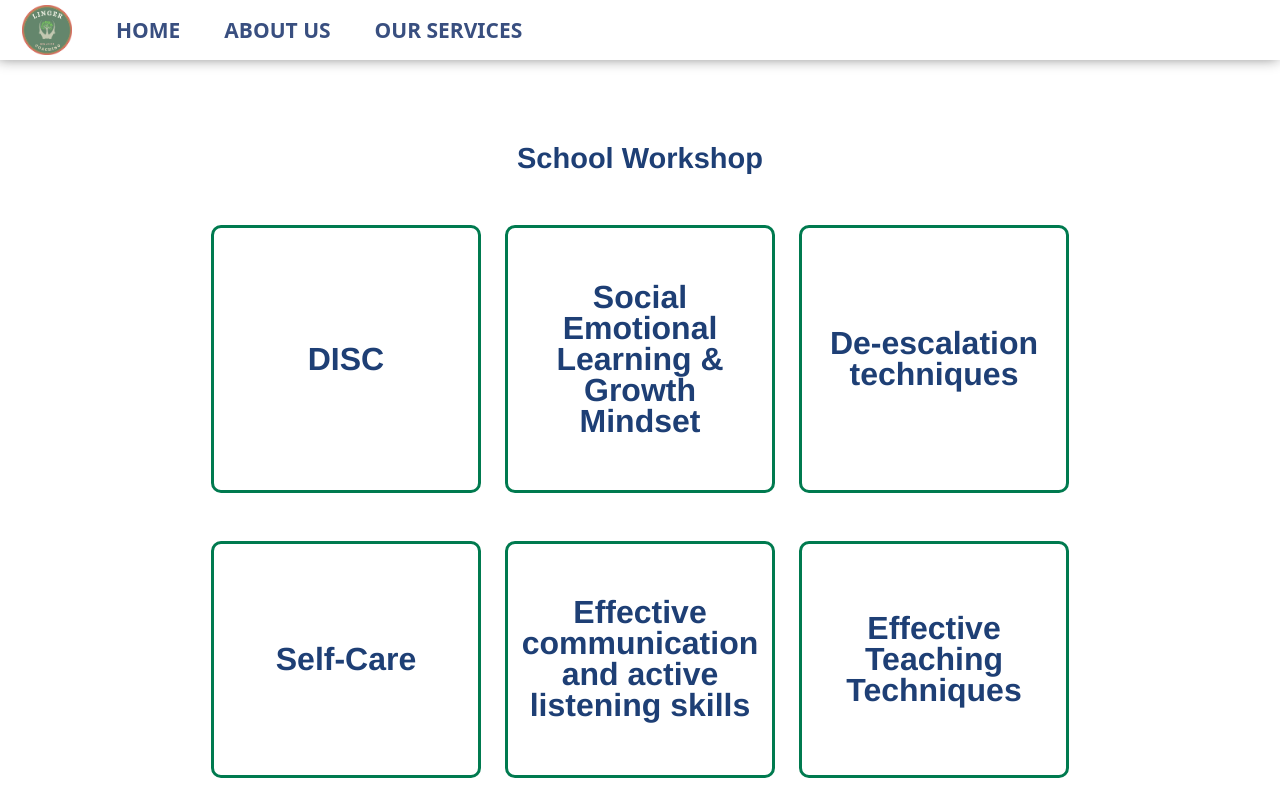
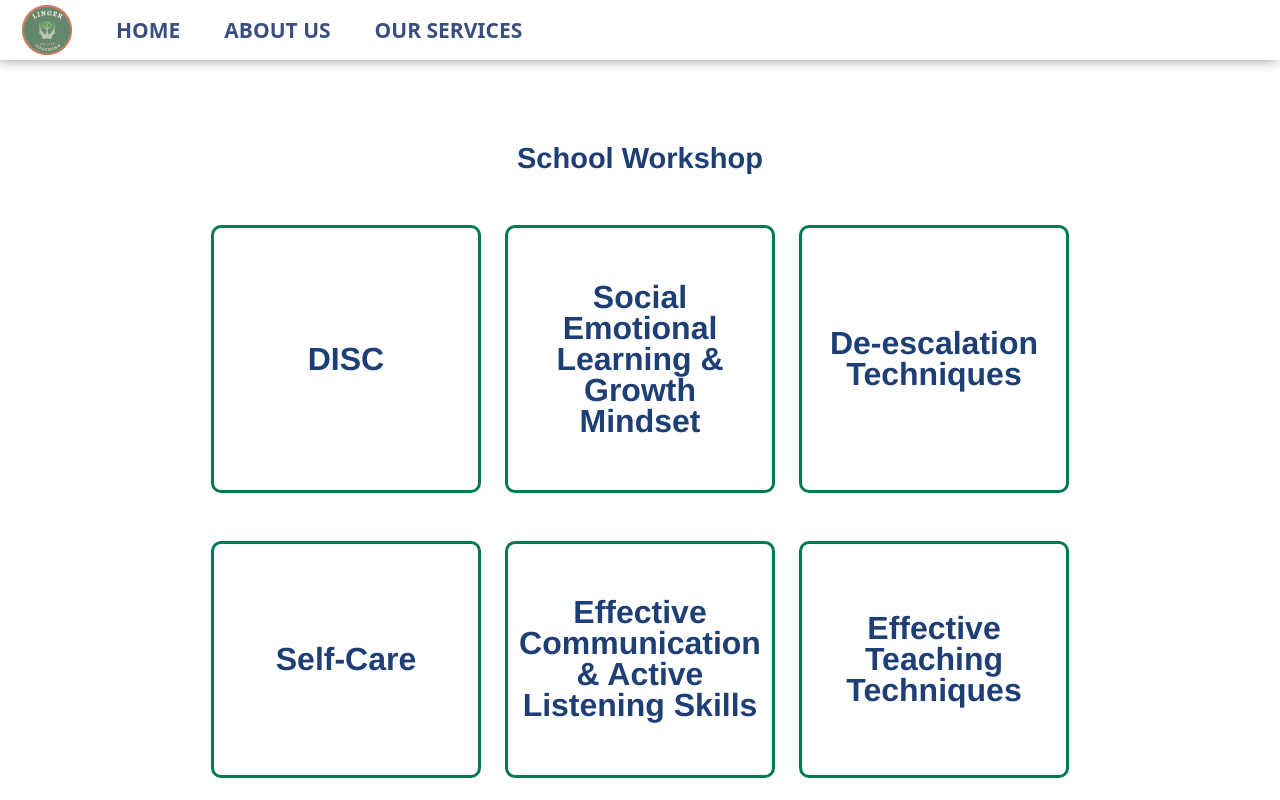
Before and after one commit to tahiaelkawas/linger-coaching, a Next.js app: page /school in a window 1280 px wide. Shown: the top 800 px of the page. Built offline with nearby package versions, Linux system fonts and the light colour scheme.

Commit message:
Update school.jsx

```diff
--- a/component/pages/school.jsx
+++ b/component/pages/school.jsx
@@ -13,7 +13,7 @@ const School = () => {
             link: "/school-social-emotional-learning"
         },
         {
-            title: "De-escalation techniques",
+            title: "De-escalation Techniques",
             link: "/school-de-escalation-techniques"
         },
         {
@@ -21,7 +21,7 @@ const School = () => {
             link: "/school-self-care"
         },
         {
-            title: "Effective communication and active listening skills",
+            title: "Effective Communication & Active Listening Skills",
             link: "/school-effective-communication"
         },
         {
```
